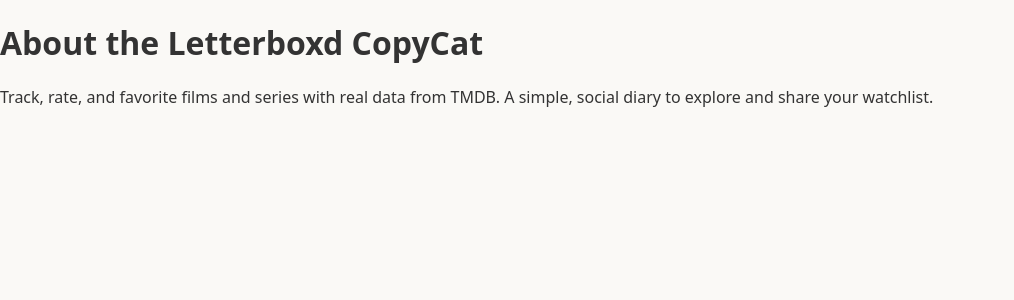
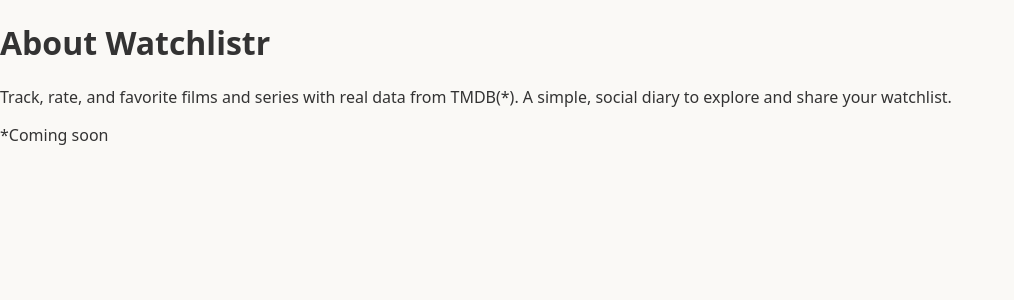
Before and after one commit to slamaslo/django-crud-app-project, a Django app: page / in a window 1280 px wide. Shown: the part 48-348 px from the top of the page, without its empty margins (0-1014 px from the left). Run offline with Django 5.2, Linux system fonts and the light colour scheme.

Commit message:
chore: update app name to Watchlistr

```diff
--- a/watchlist/templates/base.html
+++ b/watchlist/templates/base.html
@@ -8,14 +8,14 @@
     <meta name="viewport" content="width=device-width, initial-scale=1.0" />
     <link rel="shortcut icon" type="image/png" href="" />
     <link rel="stylesheet" href="{% static 'css/base.css' %}" />
-    <title>Letterboxd Copycat</title>
+    <title>Watchlistr</title>
     {% block head %} {% endblock %}
   </head>
   <body>
     <header>
       <div class="header-container">
         <div class="header-logo-container">
-          <p>Letterboxd Copycat</p>
+          <p>Watchlistr</p>
         </div>
         <nav class="nav-auth">
           {% if user.is_authenticated %}
--- a/watchlist/templates/landing.html
+++ b/watchlist/templates/landing.html
@@ -1,7 +1,9 @@
 {% extends 'base.html' %}
 {% block content %}
-<h1>About the Letterboxd CopyCat</h1>
-<p class="page-content">
-Track, rate, and favorite films and series with real data from TMDB. A simple, social diary to explore and share your watchlist.
+<h1>About Watchlistr</h1>
+<p>
+Track, rate, and favorite films and series with real data from TMDB(*). A simple, social diary to explore and share your watchlist.
 </p>
+<p>
+*Coming soon</p>
 {% endblock %}
```
